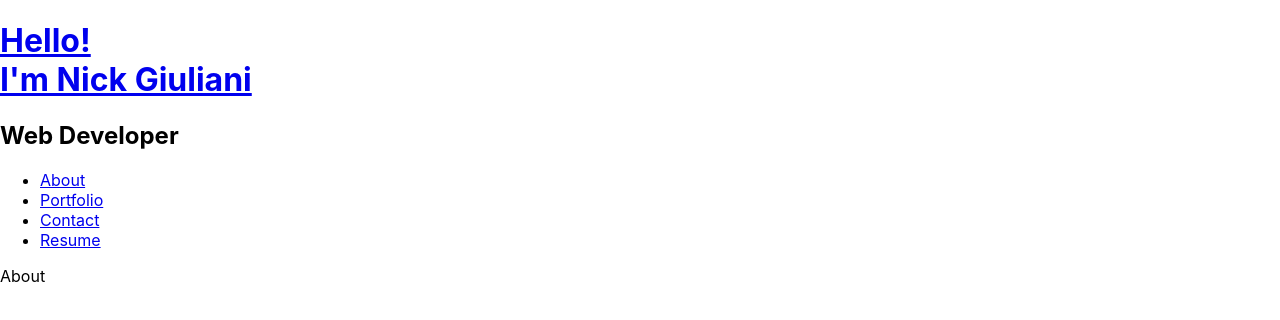
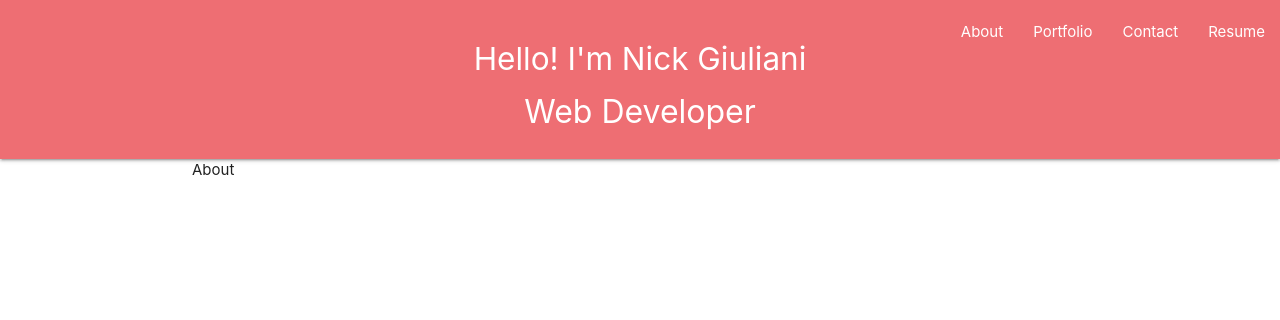
Before and after one commit to thereeling/react-portfolio, a React (Create React App) app: page / in a window 1280 px wide. Shown: the top 320 px of the page. Built offline with nearby package versions, Linux system fonts and the light colour scheme.

Commit message:
basic styling for header, placeholder

```diff
--- a/public/index.html
+++ b/public/index.html
@@ -24,6 +24,7 @@
       work correctly both with client-side routing and a non-root public URL.
       Learn how to configure a non-root public URL by running `npm run build`.
     -->
+    <link rel="stylesheet" href="https://cdnjs.cloudflare.com/ajax/libs/materialize/1.0.0/css/materialize.min.css">
     <title>Nick Giuliani</title>
   </head>
   <body>
@@ -39,5 +40,6 @@
       To begin the development, run `npm start` or `yarn start`.
       To create a production bundle, use `npm run build` or `yarn build`.
     -->
+  <script src="https://cdnjs.cloudflare.com/ajax/libs/materialize/1.0.0/js/materialize.min.js"></script>
   </body>
 </html>
--- a/src/App.js
+++ b/src/App.js
@@ -25,7 +25,7 @@ function App() {
   return (
     <div>
       <Header currentPage={currentPage} handlePageChange={handlePageChange}/>
-      <div>
+      <div className='container'>
         {
           renderPage()
         }
--- a/src/components/Header/index.js
+++ b/src/components/Header/index.js
@@ -3,14 +3,9 @@ import Nav from '../Navigation/index'
 
 const Header = (props) => {
 
+
     return (
         <header>
-            <h1>
-                <a data-testid="link" href="/">
-                <strong>Hello! <br /> I'm Nick Giuliani</strong>
-                </a>
-            </h1>
-            <h2>Web Developer</h2>
         <Nav handlePageChange={props.handlePageChange}/>
         </header>
     )
--- a/src/components/Navigation/index.js
+++ b/src/components/Navigation/index.js
@@ -5,8 +5,10 @@ const Nav = (props) => {
     const tabs = ['About', 'Portfolio', 'Contact', 'Resume'];
 
     return (
-        <nav>
-        <ul>
+        <nav className='nav-extended'>
+            <div className='nav-wrapper'>
+                <h1 className='brand-logo center'>Hello! I'm Nick Giuliani</h1>
+                <ul className='right hide-on-med-and-down'>
                     {tabs.map(tab => (
                         <li key={tab}>
                             <a
@@ -18,6 +20,11 @@ const Nav = (props) => {
                         </li>
                     ))}
                 </ul>
+            </div>
+            <div className='nav-content center'>
+                <span className='nav-title'>Web Developer</span>
+            </div>
+
     </nav>
     )
 }
```
Lines whose indentation alone changed are shown as unchanged.
